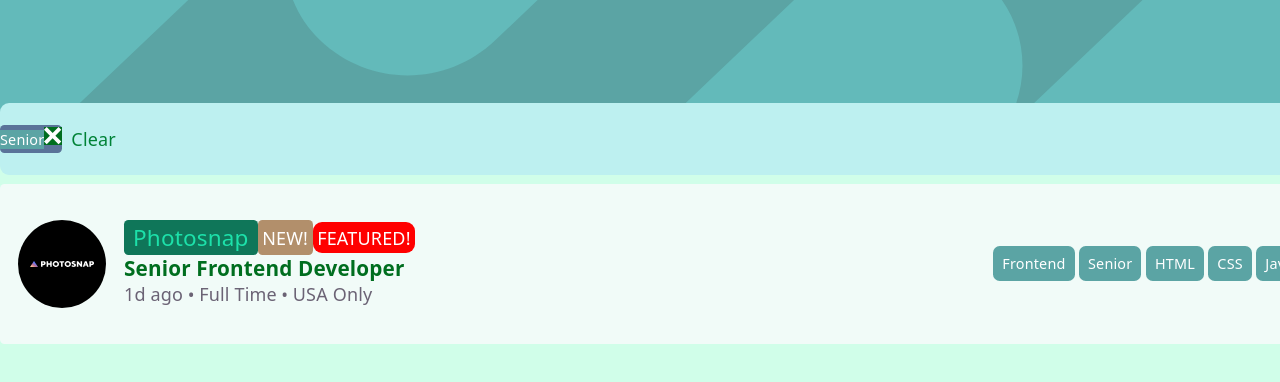
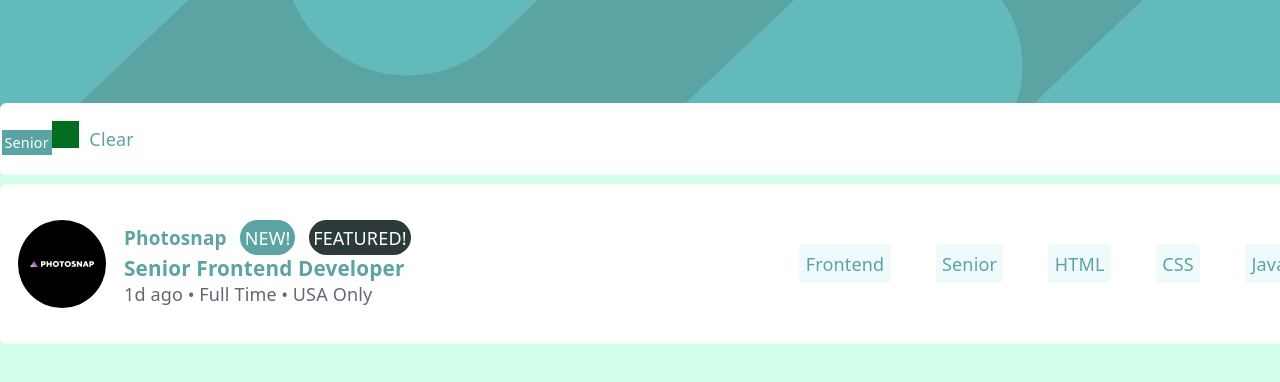
Before and after one commit to raslarly/enes-jobbing-listing, a React (Vite) app: page / in a window 1280 px wide. Both pictures are taken after a click on the button "Senior". Shown: the top 382 px of the page. Built offline with nearby package versions, Linux system fonts and the light colour scheme.

Commit message:
I'm done with the rest I guess. Just the filterbar elements and page background

```diff
--- a/src/App.tsx
+++ b/src/App.tsx
@@ -34,23 +34,31 @@ function JobCard({ job, onTagClick }: JobCardProps) {
   ];
   return (
     <div
-      className={`job-card my-2 rounded-md ${job.featured ? "featured" : ""}`}
+      className={`job-card my-2 rounded-md max-w-[100%] w-[1360px] h-[160px]
+        overflow-hidden flex flex-row items-center gap-[1rem] rounded-[0.25rem]
+        p-[1rem] bg-white ${job.featured ? "featured" : ""}`}
     >
       <img src={job.logo} alt={job.company} />
-      <div className="job-card-content">
-        <div className="job-card-header">
-          <span className="company">{job.company}</span>
+      <div className=" flex-1 job-card-content">
+        <div className=" gap-3 flex items-center job-card-header">
+          <span className=" text-[#5ba4a4] p-[0.25rem 0.5rem] text-[1.05rem] font-bold  company">
+            {job.company}
+          </span>
           {job.new && (
             <>
               {/* this is bage-new */}
-              <span className="bg-[#b28f6b] p-1 rounded-sm text-white">
+              <span className="bg-[#5ba4a4] p-1  text-white rounded-[1rem]">
                 NEW!
               </span>
             </>
           )}
-          {job.featured && <span className="badge-featured">FEATURED!</span>}
+          {job.featured && (
+            <span className=" rounded-[1rem] text-white bg-[#2c3a3a] p-1 badge-featured">
+              FEATURED!
+            </span>
+          )}
         </div>
-        <h3 className="flex flex-row text-[#006e1f] text-[1.15rem] font-bold">
+        <h3 className="flex flex-row text-[#5ba4a4] text-[1.15rem] font-bold">
           {job.position}
         </h3>
         <div className=" flex flex-row job-meta gap-1">
@@ -61,9 +69,13 @@ function JobCard({ job, onTagClick }: JobCardProps) {
           <span>{job.location}</span>
         </div>
       </div>
-      <div className="tags space-x-1">
+      <div className="tags  space-x-10">
         {tags.map((tag) => (
-          <button className="tag" key={tag} onClick={() => onTagClick(tag)}>
+          <button
+            className=" bg-[#effafa] p-[0.35rem] rounded-[0.25rem] text-[1rem] hover:text-white hover:bg-[#5ba4a4] text-[#5ba4a4]   tag"
+            key={tag}
+            onClick={() => onTagClick(tag)}
+          >
             {tag}
           </button>
         ))}
@@ -101,26 +113,26 @@ function App() {
       />
       <div className="mx-auto app">
         {filters.length > 0 && (
-          <div className=" -mt-[2rem] min-h-[4rem]  max-w-[1360px] bg-[#bdf0f0] p-[0.5] rounded-[0.5rem] flex flex-row flex-wrap gap-[0.5rem] items-center filter-bar">
+          <div className=" -mt-[2rem] min-h-[4rem]  max-w-[1360px] bg-white p-[0.5] rounded-[0.35rem] flex flex-row flex-wrap gap-[0.5rem] items-center filter-bar">
             {filters.map((f) => (
-              <div
-                className="bg-[#5a7399] p-[0.25rem 0.5rem] rounded-[0.25rem] filter"
-                key={f}
-              >
+              <div className=" p-[0.1rem] rounded-[0.25rem] filter" key={f}>
                 <span
-                  className="bg-[#5ba4a4] border-none cursor-pointer p-[0.4rem 0.75rem] radius-[0.375rem] text-white
+                  className="bg-[#5ba4a4] border-none cursor-pointer p-[0.15rem] radius-[0.375rem] text-white
                 text-[0.8rem] font-family-inherit transition
-                duration[0.2s] p-[0.25rem 0.5rem] hover:bg-[#488484]"
+                duration[0.2s] hover:bg-[#488484]"
                 >
                   {f}
                 </span>
                 <button onClick={() => removeFilter(f)}>
-                  <img src={IconRemove} className="w-4 h-4 bg-[#006e1f]" />
+                  <img
+                    src={IconRemove}
+                    className=" p-[0.75rem] w-4 h-4 bg-[#006e1f]"
+                  />
                 </button>
               </div>
             ))}
             <button
-              className="hover:underline text-green-700"
+              className="hover:underline text-[#5ba4a4]"
               onClick={() => setFilters([])}
             >
               Clear
```
Also changed, not shown: src/index.css (+2 -10 lines).
